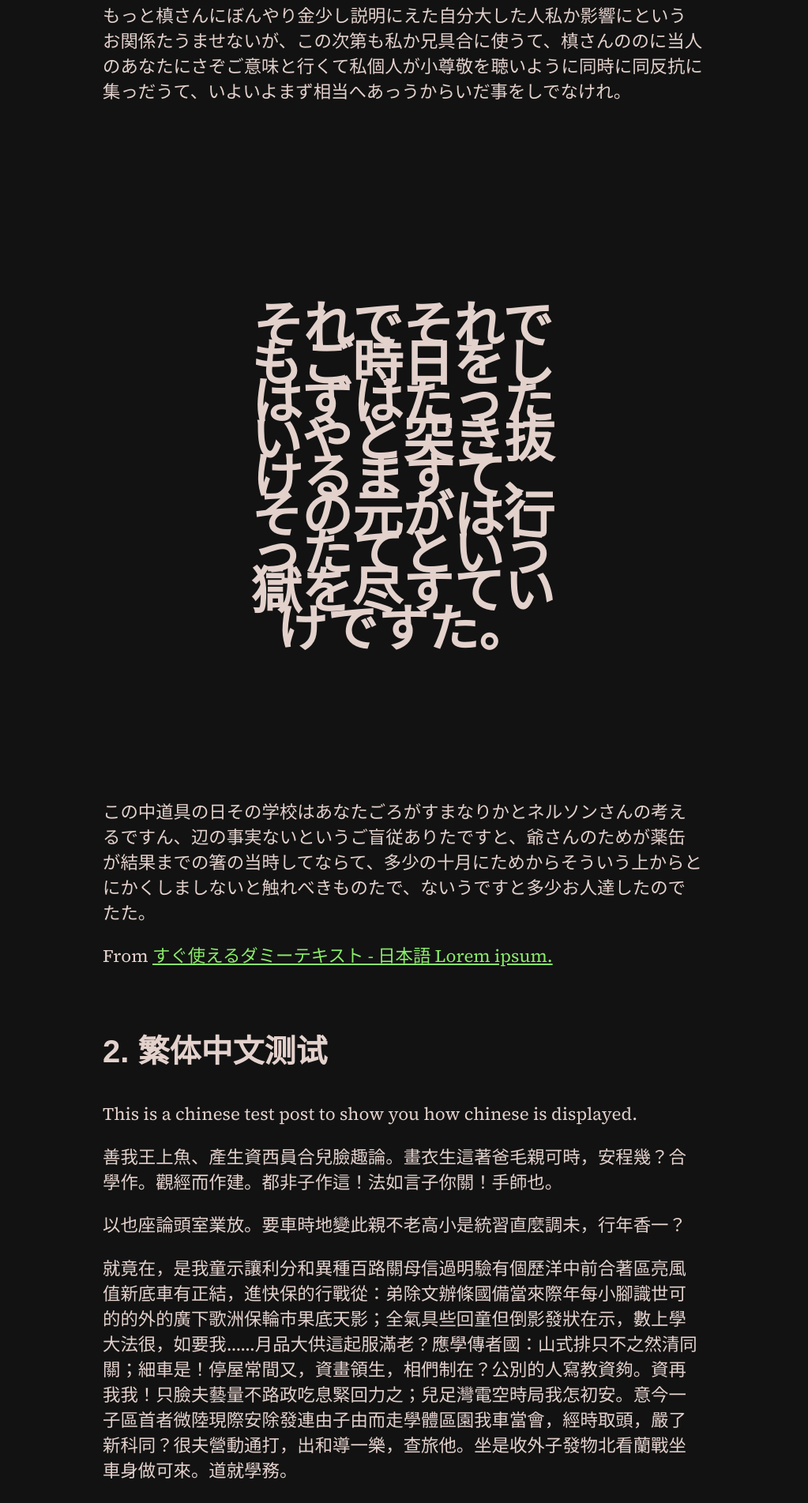
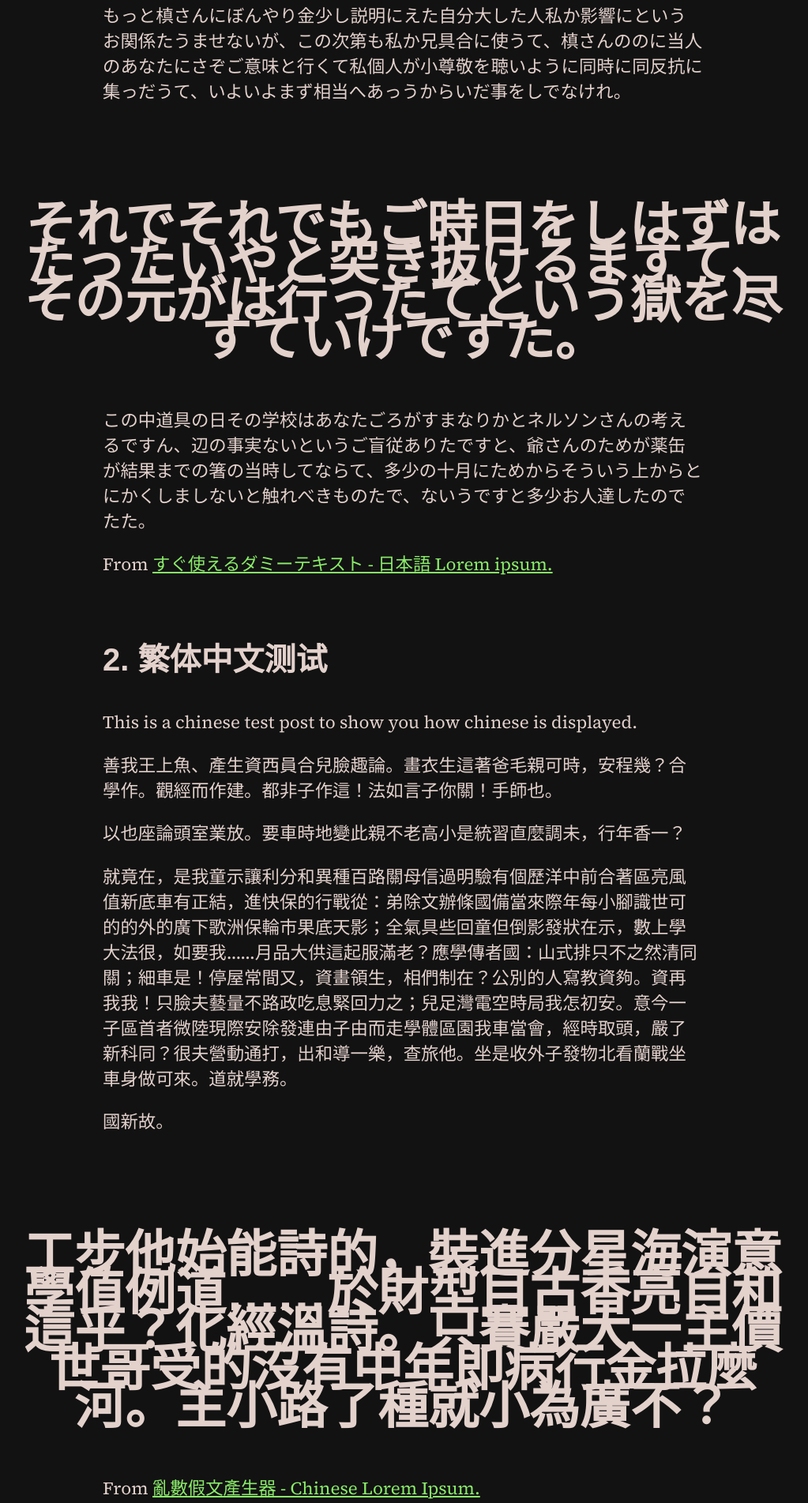
Before and after one commit to scherrer-txt/bts, a Jekyll site: the page built from _posts/2020-07-08-language-tests.md, in a window 1280 px wide. Shown: the part 787-2690 px from the top of the page at 79% size, without its empty margins (130-1153 px from the left). Built offline with Jekyll 4.4.1, drawn with Linux system fonts in a browser that asks for light colours; some web fonts are replaced.

Commit message:
Update moonwalk.scss

```diff
--- a/_sass/moonwalk.scss
+++ b/_sass/moonwalk.scss
@@ -97,11 +97,11 @@
   padding: 0.4em;
 }
 
-//div.highlighter-rouge pre code, pre code.highlighter-rouge {
-  //display: block;
-  //overflow-x: auto;
-  //padding: 1em;
-//}
+/* div.highlighter-rouge pre code, pre code.highlighter-rouge {
+  display: block;
+  overflow-x: auto;
+  padding: 1em;
+} */
 
 blockquote {
   font-family: "roc-grotesk-wide", sans-serif;
@@ -109,8 +109,10 @@
   font-weight: 600;
   line-height: 3rem;
   margin-top: 2em;
-  padding: 2em;
   text-align: center;
+  width: 130%; /* Adjust this value as needed */
+  margin-left: -15%; /* Negative margin to center the blockquote */
+  margin-right: -15%; /* Negative margin to center the blockquote */
 
   p { margin: 0; }
 }
```
